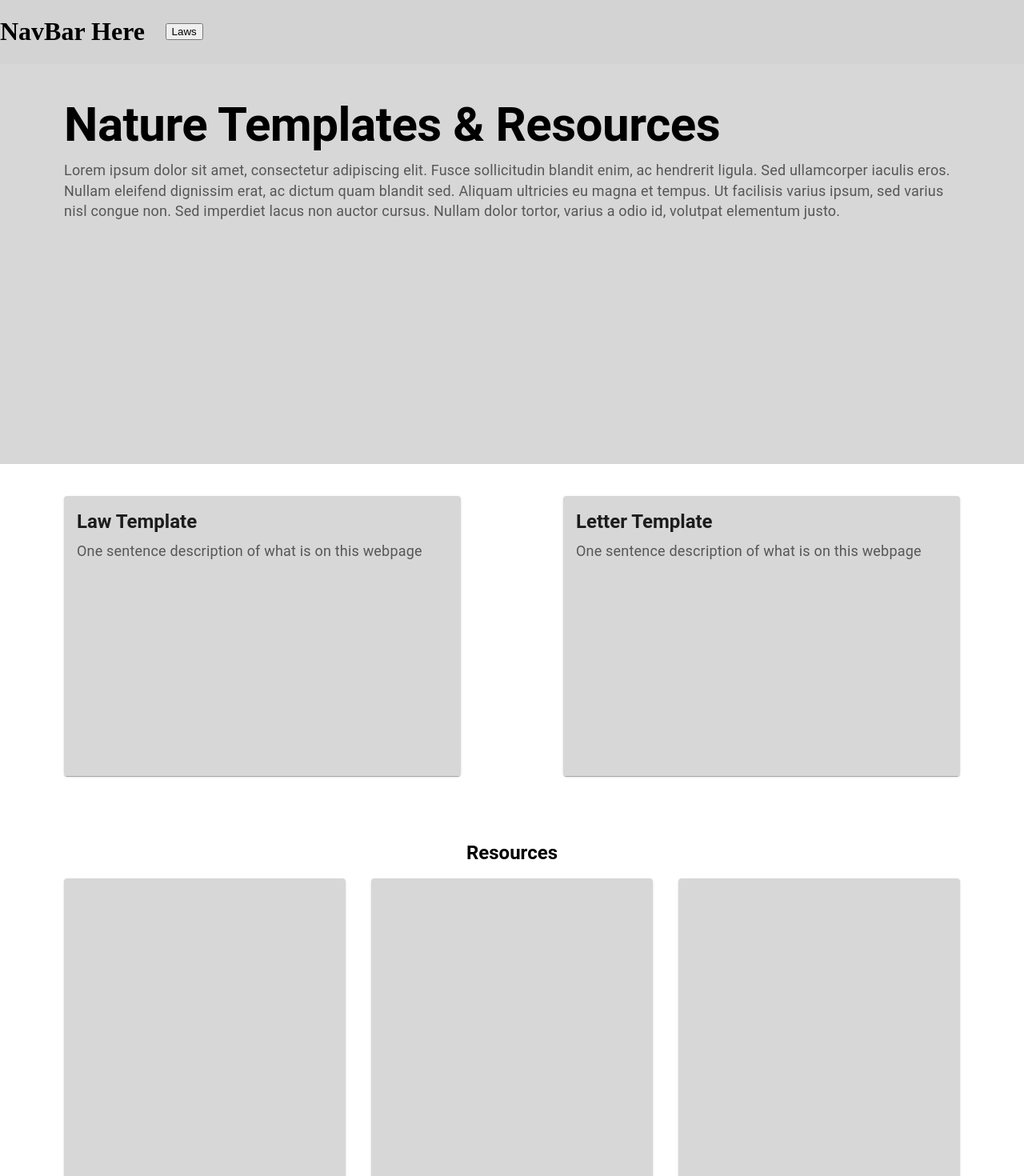
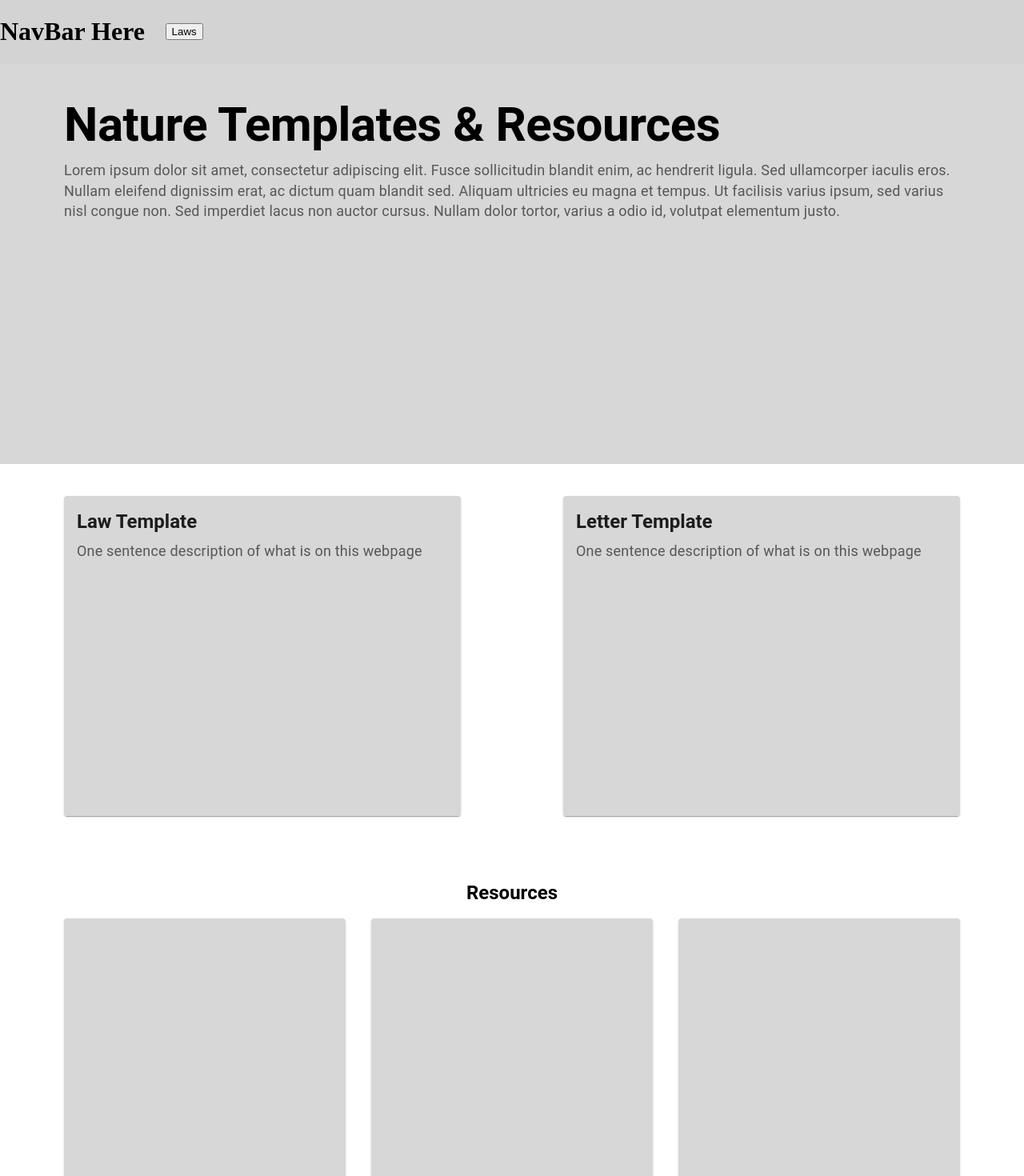
Before and after one commit to cornellh4i/earth-law-center, a React (Create React App) app in the folder client/: page /landing in a window 1280 px wide. Shown: the top 1470 px of the page at 80% size. Built offline with nearby package versions, Linux system fonts and the light colour scheme; no server answers.

Commit message:
Increase Landing Card height

```diff
--- a/client/src/components/LandingCard/LandingCard.css
+++ b/client/src/components/LandingCard/LandingCard.css
@@ -1,8 +1,8 @@
 .card {
-    height: 350px;
+    height: 400px;
 }
 
 .card-content {
     background-color: #d7d7d7;
-    height: 350px;
+    height: 400px;
 }
```
